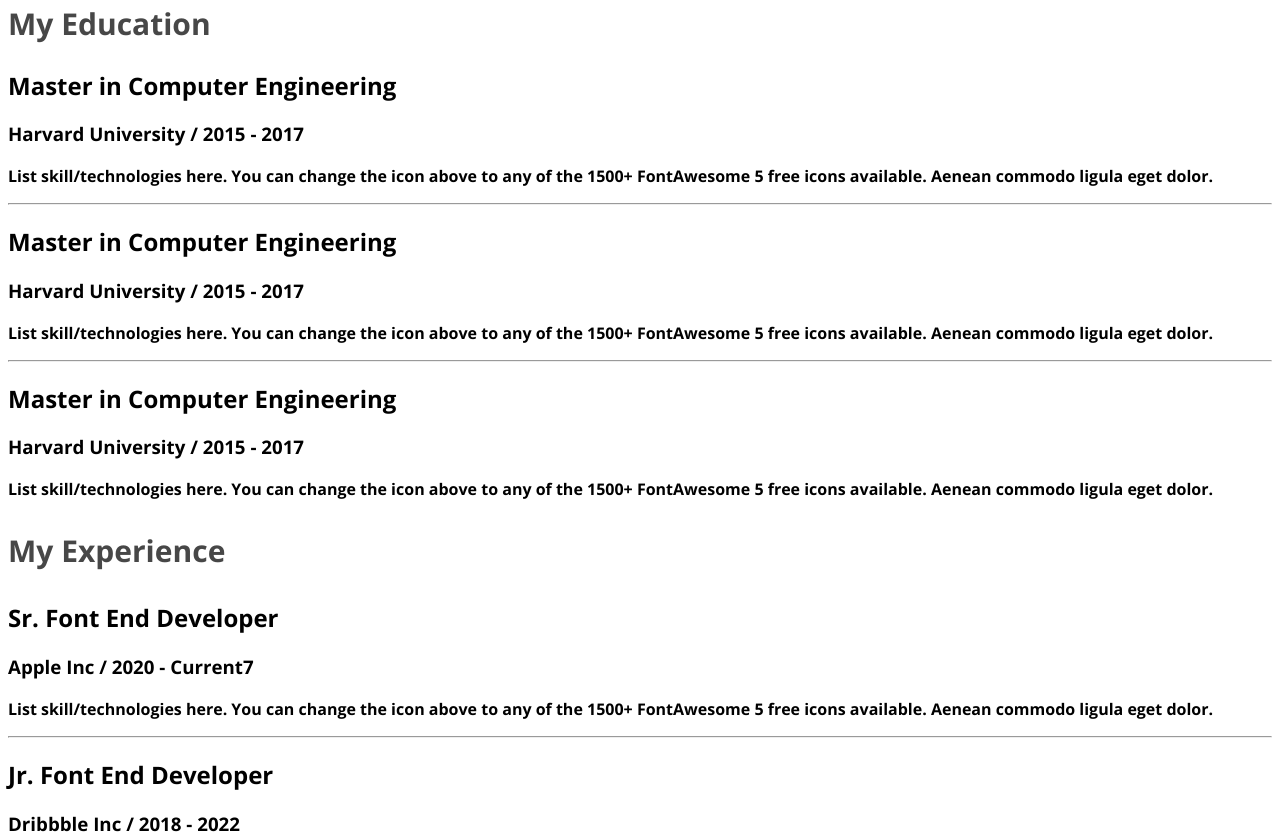
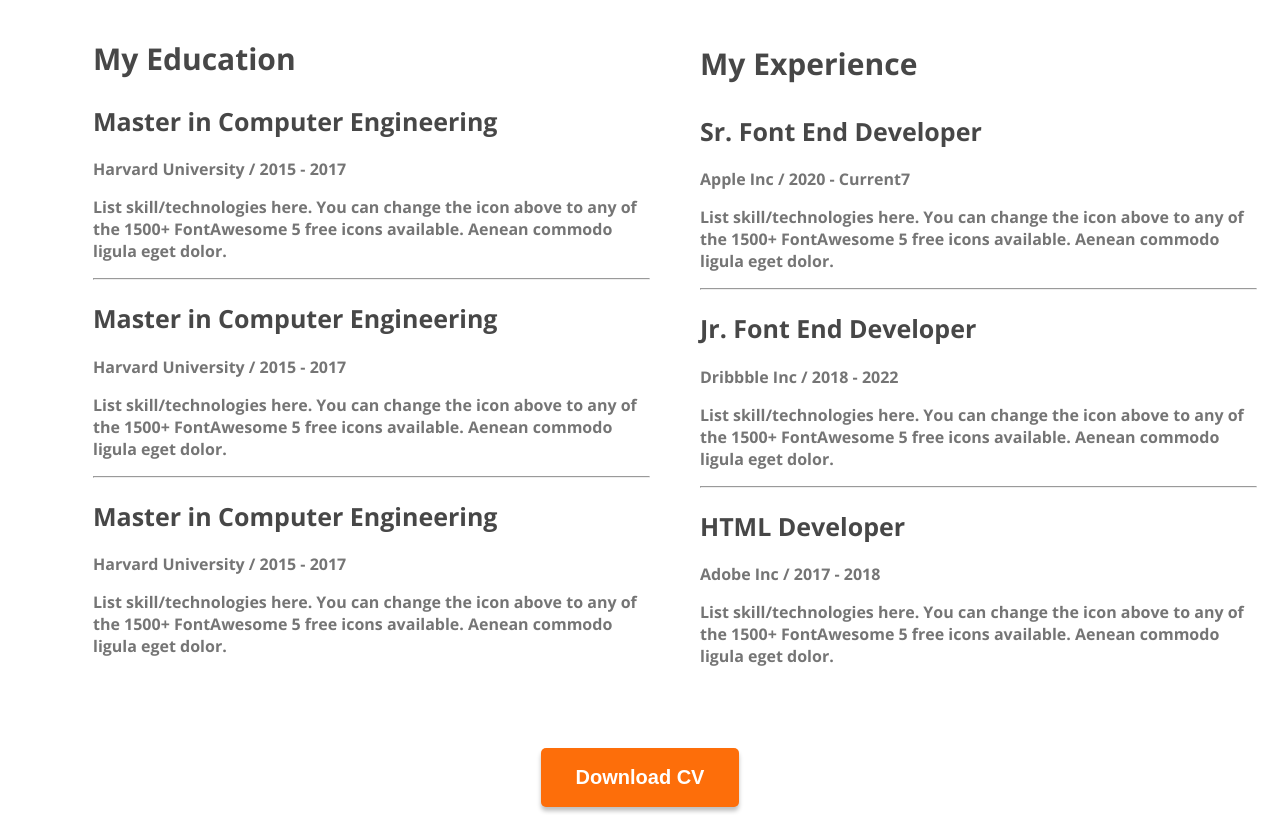
Before and after one commit to munnabiswas99/webdeveloper-portfolio, a plain HTML site: page index.html in a window 1280 px wide. Shown: the part 2157-2996 px from the top of the page. After the commit the page ends 2972 px from the top, so only its background shows below. Drawn offline with nearby package versions, Linux system fonts and the light colour scheme.

Commit message:
main section finished

```diff
--- a/index.html
+++ b/index.html
@@ -134,6 +134,9 @@
                     </div>
                 </div>
             </div>
+            <div class="download-cv">
+                <button class="primary-button">Download CV</button>
+            </div>
         </section>
     </main>
 
--- a/style/style.css
+++ b/style/style.css
@@ -132,3 +132,29 @@ nav a {
   font-size: 30px;
   font-weight: 700;
 }
+.resume-container {
+  display: flex;
+  gap: 50px;
+  padding: 15px;
+  margin-left: 70px;
+}
+.resume-item-title {
+  color: #474747;
+  font-size: 25px;
+}
+.resume-item-institute {
+  display: flex;
+  width: 511px;
+  flex-direction: column;
+  flex-shrink: 0;
+  color:#757575;
+  font-size: 16px;
+}
+.resume-item-description {
+  color: #757575;
+  font-size: 16px;
+}
+.download-cv{
+    text-align: center;
+    margin-top: 50px;
+}
```
